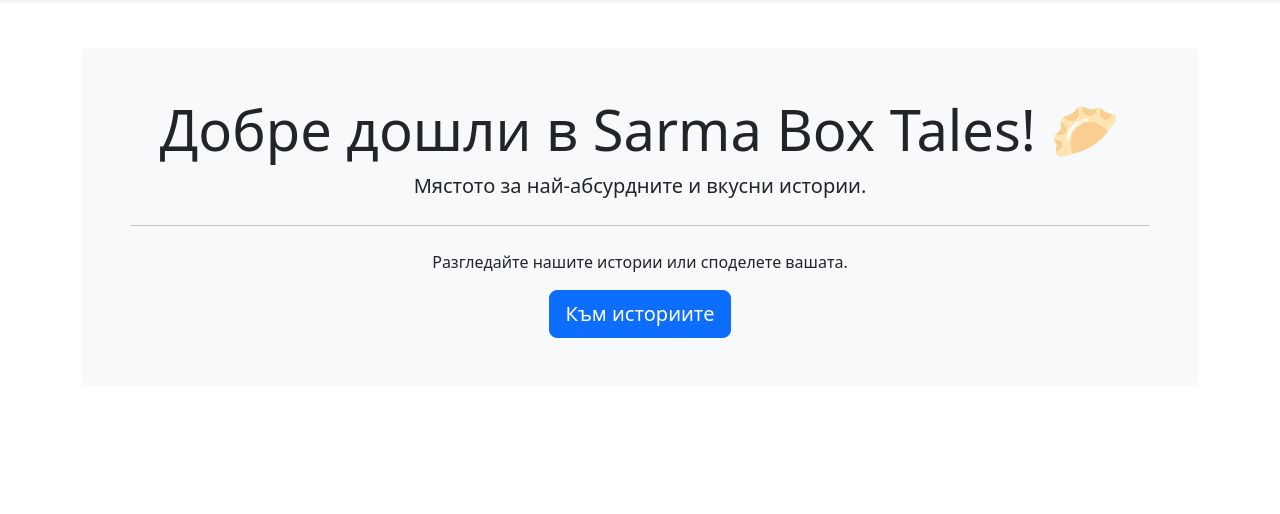
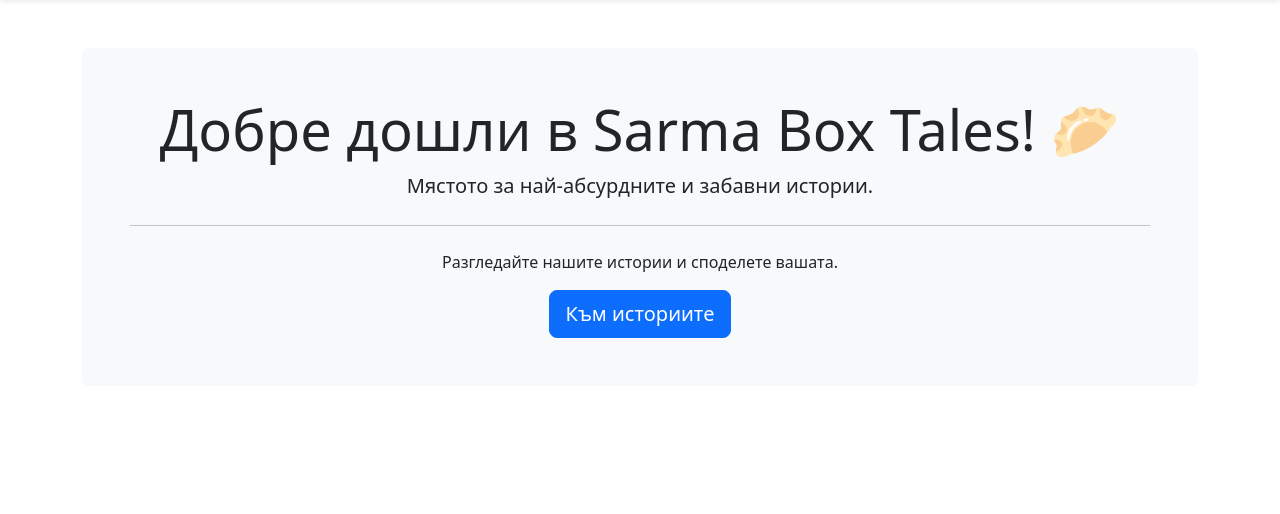
Before and after one commit to todordochev80/Sarma-Box-Tales, a Django app: page / in a window 1280 px wide. Shown: the part 56-570 px from the top of the page. Run offline with Django 5.2, Linux system fonts and the light colour scheme; parts of the project's set-up code (start-up, migrations or seed data) failed here and were passed over.

```diff
--- a/accounts/models.py
+++ b/accounts/models.py
@@ -17,7 +17,7 @@ class Storyteller(AbstractUser):
         max_length=500,
         blank=True,
         verbose_name="Биография",
-        help_text="Разкажете накратко за Вашия кулинарен или разказвачески опит."
+        help_text="Разкажете накратко за Вашия творчески опит."
     )
     location = models.CharField(
         max_length=100,
@@ -29,7 +29,7 @@ class Storyteller(AbstractUser):
         max_length=30,
         default="Лозова сърмичка",
         verbose_name="Ранг",
-        help_text="Вашият статус в общността на Sarma Box Tales"
+        help_text="Вашият статус в общността на 'Разкази от кутията със сармички'"
     )
     website = models.URLField(
         blank=True,
--- a/accounts/urls.py
+++ b/accounts/urls.py
@@ -1,5 +1,4 @@
 from django.urls import path
-from .views import RegisterView, ProfileUpdateView
 from django.contrib.auth import views as auth_views
 from .forms import UserLoginForm
 
--- a/templates/common/home.html
+++ b/templates/common/home.html
@@ -3,9 +3,9 @@
 {% block content %}
 <div class="jumbotron text-center bg-light p-5 rounded">
     <h1 class="display-4">Добре дошли в Sarma Box Tales! 🥟</h1>
-    <p class="lead">Мястото за най-абсурдните и вкусни истории.</p>
+    <p class="lead">Мястото за най-абсурдните и забавни истории.</p>
     <hr class="my-4">
-    <p>Разгледайте нашите истории или споделете вашата.</p>
+    <p>Разгледайте нашите истории и споделете вашата.</p>
     <a class="btn btn-primary btn-lg" href="{% url 'story-list' %}" role="button">Към историите</a>
 </div>
 {% endblock %}
```
Also changed, not shown: README.md.
